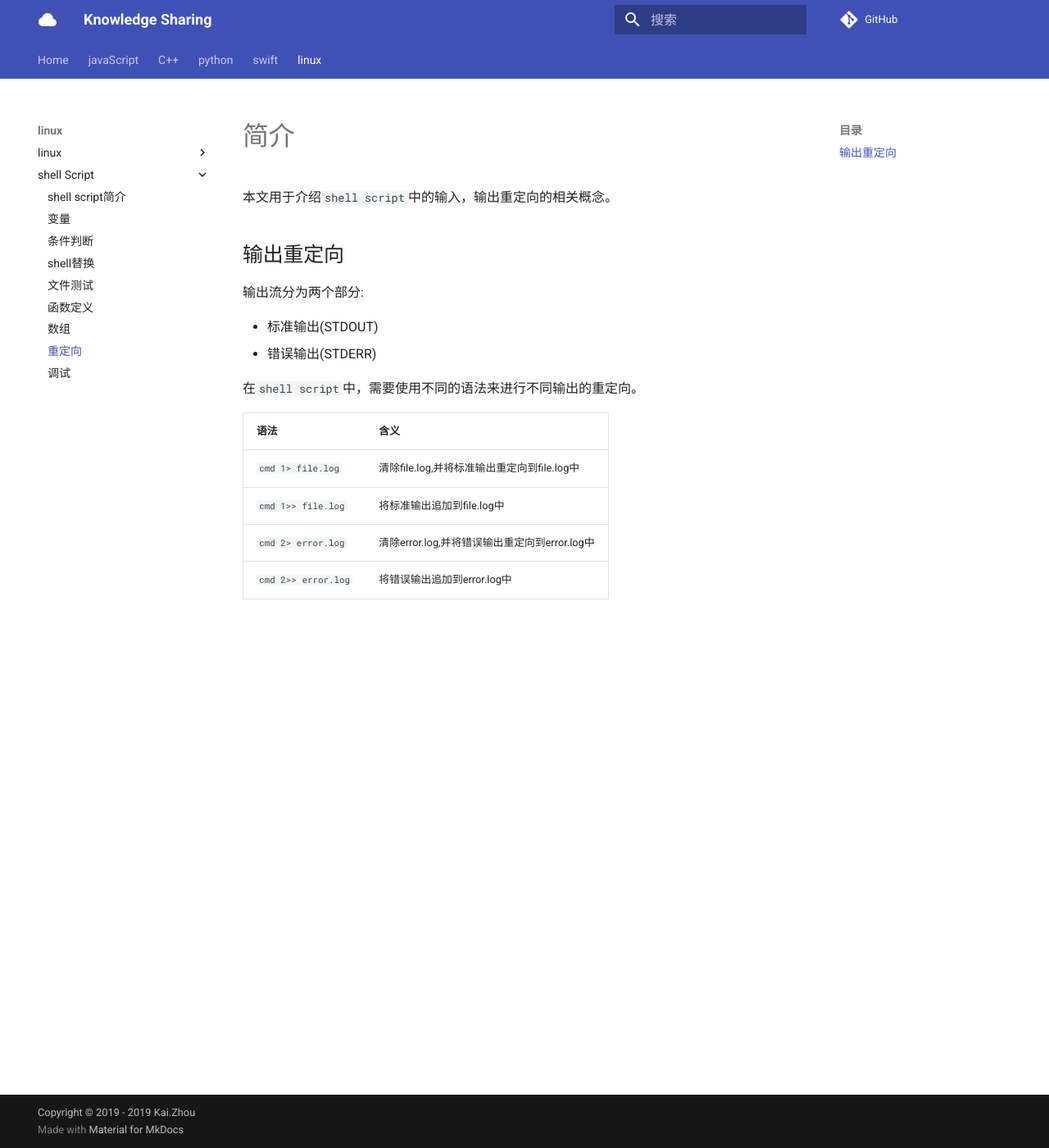
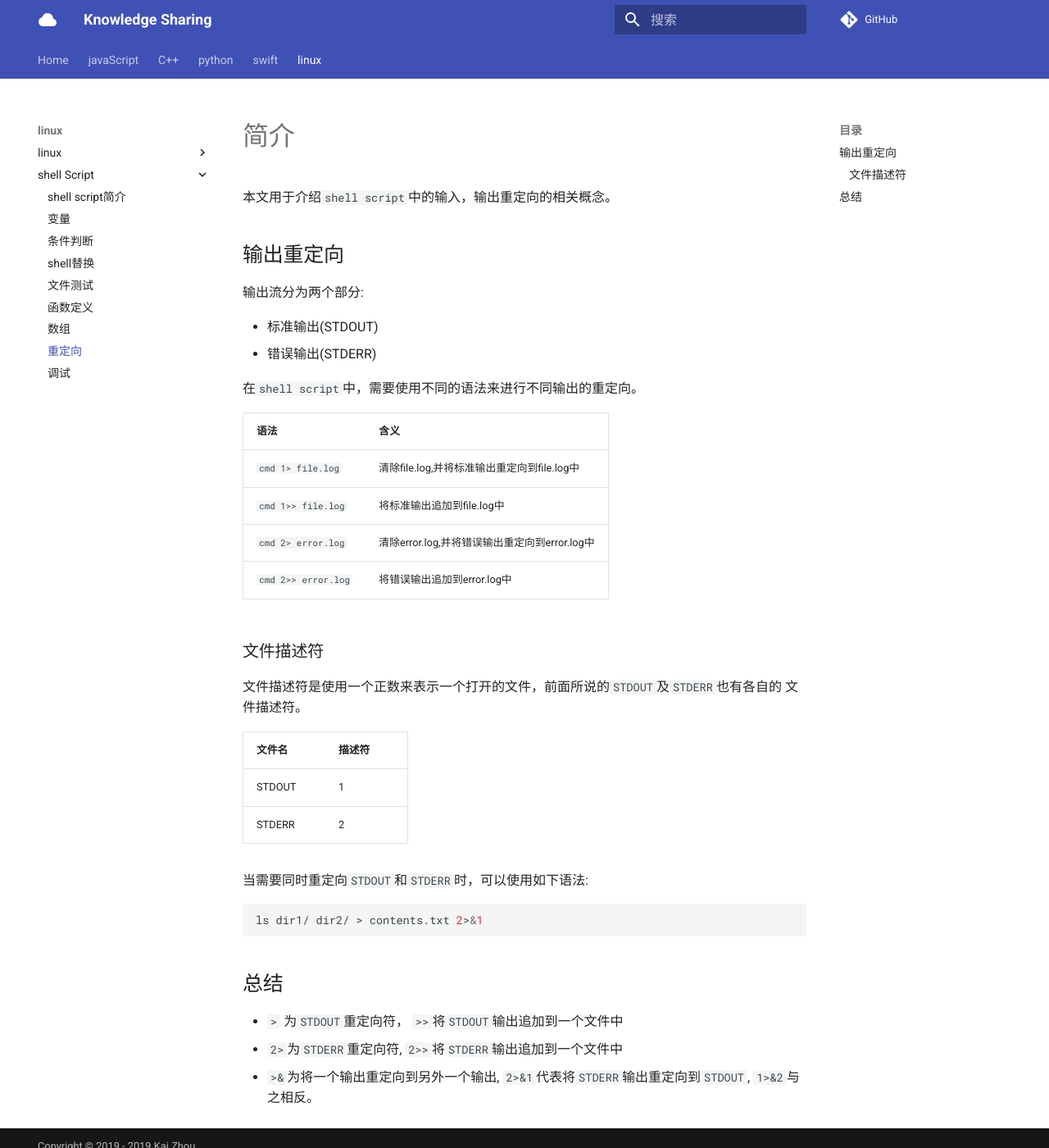
Before and after one commit to zhoukaidev/ks_blog, an MkDocs documentation site: the page built from docs/shell/shellScript/redirection.md, in a window 1280 px wide and 1400 px high. Shown: the whole window at 82% size. Built offline with MkDocs 1.6.1 and Material for MkDocs 9.7.7, drawn with Linux system fonts in a browser that asks for light colours; comment, search, counter and statistics services are not loaded.

Commit message:
Update redirection.md

````diff
--- a/docs/shell/shellScript/redirection.md
+++ b/docs/shell/shellScript/redirection.md
@@ -17,3 +17,25 @@
 | `cmd 1>> file.log` | 将标准输出追加到file.log中 |
 | `cmd 2> error.log` | 清除error.log,并将错误输出重定向到error.log中 |
 | `cmd 2>> error.log` | 将错误输出追加到error.log中 |
+
+### 文件描述符
+
+文件描述符是使用一个正数来表示一个打开的文件，前面所说的`STDOUT`及`STDERR`也有各自的
+文件描述符。
+
+| 文件名   | 描述符  |
+|----------|--------|
+| STDOUT    | 1  |
+| STDERR    | 2   |
+
+当需要同时重定向`STDOUT`和`STDERR`时，可以使用如下语法:
+
+```sh
+ls dir1/ dir2/ > contents.txt 2>&1
+```
+
+## 总结
+
+* `>` 为`STDOUT`重定向符， `>>`将`STDOUT`输出追加到一个文件中
+* `2>`为`STDERR`重定向符, `2>>`将`STDERR`输出追加到一个文件中
+* `>&`为将一个输出重定向到另外一个输出, `2>&1`代表将`STDERR`输出重定向到`STDOUT`, `1>&2`与之相反。
````
